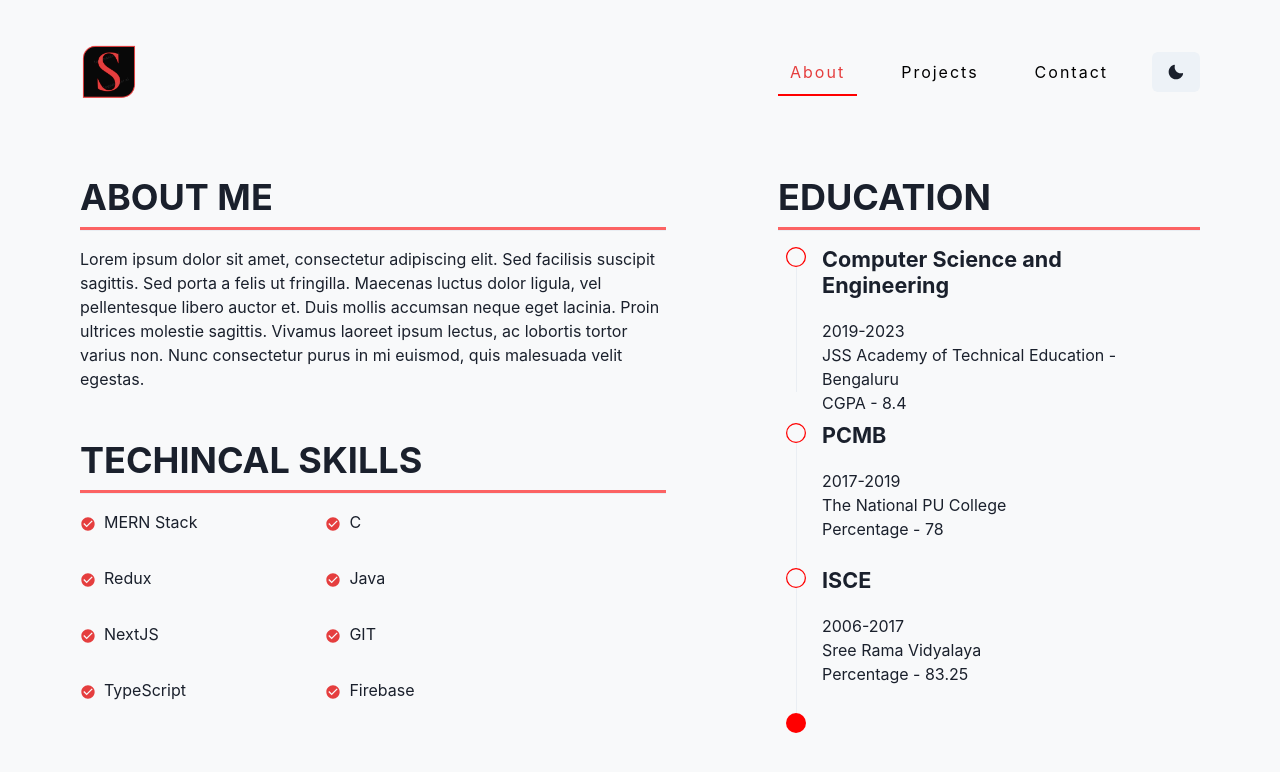
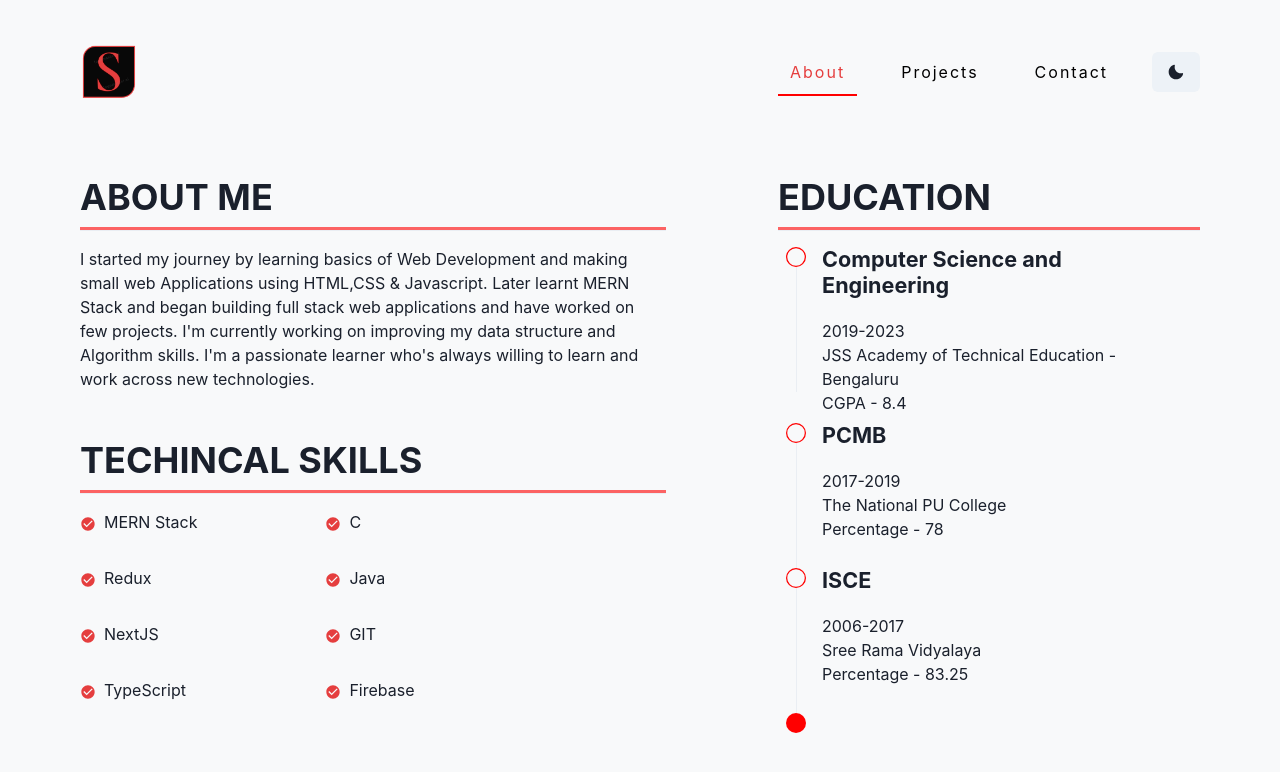
Before and after one commit to Sandeep-M23/Sandeep-M23.vercel.app, a Next.js app: page /about in a window 1280 px wide. Shown: the top 772 px of the page. Built offline with nearby package versions, Linux system fonts and the light colour scheme.

Commit message:
Added About Description

```diff
--- a/pages/about.jsx
+++ b/pages/about.jsx
@@ -15,6 +15,7 @@ import { MdCheckCircle } from "react-icons/md";
 import { BsCircleFill } from "react-icons/bs";
 import React from "react";
 import Stepper from "../components/UI/Stepper/Stepper";
+import {motion} from 'framer-motion';
 
 const data = [
   {
@@ -48,13 +49,10 @@ const About = () => {
               <Divider height={"3px"} bg={"red"} />
             </Box>
             <Text>
-              Lorem ipsum dolor sit amet, consectetur adipiscing elit. Sed
-              facilisis suscipit sagittis. Sed porta a felis ut fringilla.
-              Maecenas luctus dolor ligula, vel pellentesque libero auctor et.
-              Duis mollis accumsan neque eget lacinia. Proin ultrices molestie
-              sagittis. Vivamus laoreet ipsum lectus, ac lobortis tortor varius
-              non. Nunc consectetur purus in mi euismod, quis malesuada velit
-              egestas.
+              I started my journey by learning basics of Web Development and making small web Applications using HTML,CSS & Javascript.
+              Later learnt MERN Stack and began building full stack web applications and have worked on few projects.
+              I'm currently working on improving my data structure and Algorithm skills.
+              I'm a passionate learner who's always willing to learn and work across new technologies.
             </Text>
           </Box>
           <Box width={"100%"}>
```
